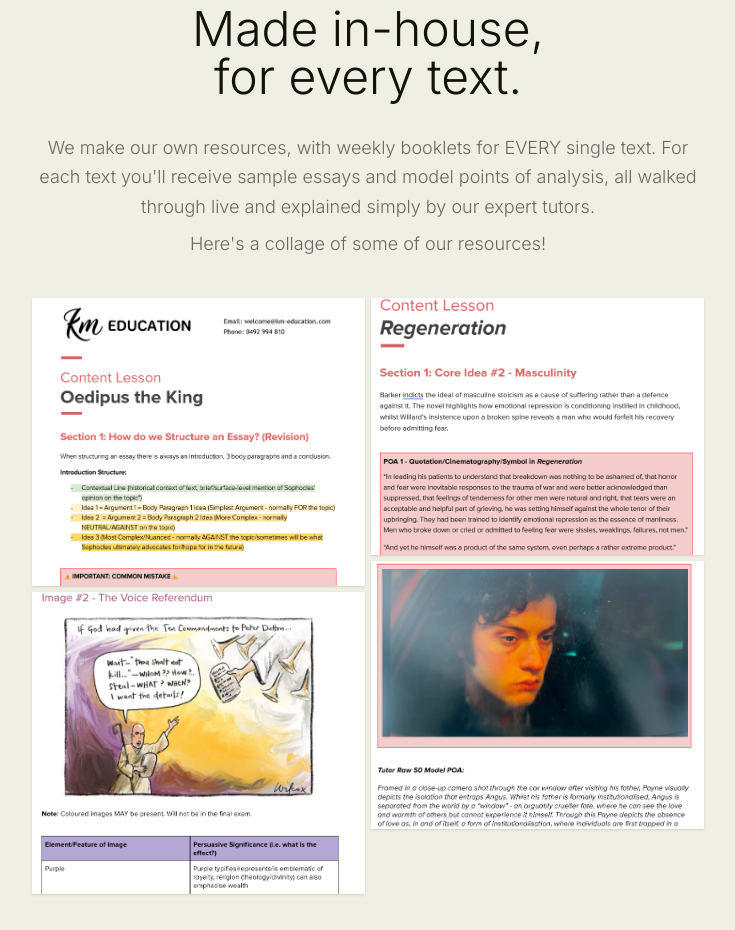
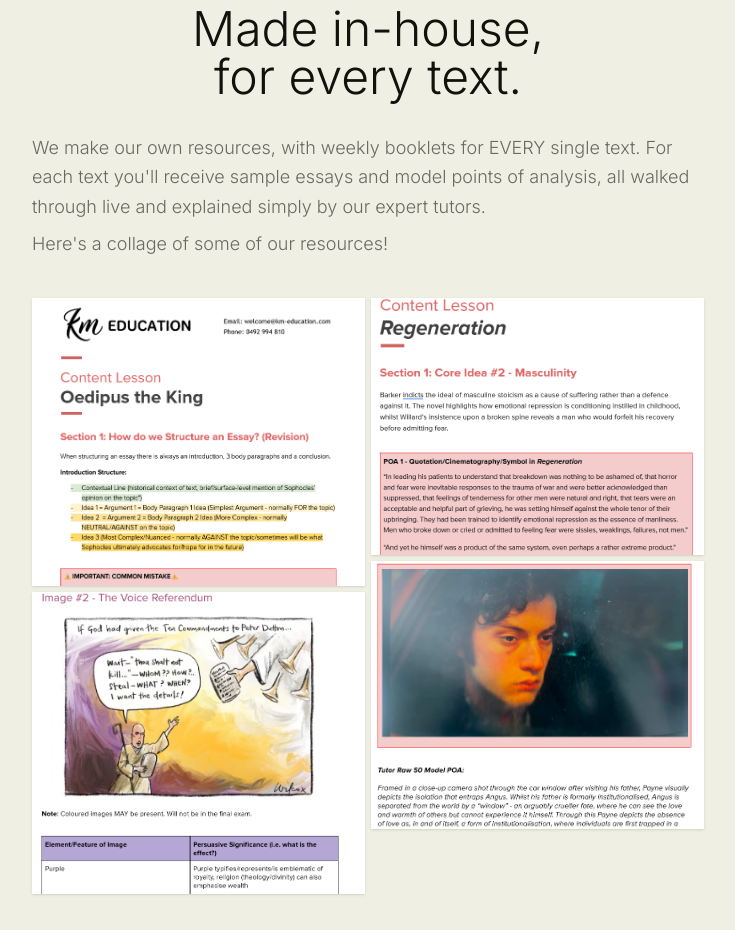
Before and after one commit to Malkri/km-education, a Next.js app: page /vce-english in a window 1280 px wide. Shown: the part 2360-3290 px from the top of the page, without its empty margins (272-1007 px from the left). Built offline with nearby package versions, Linux system fonts and the light colour scheme.

Commit message:
Left-align paragraph text under centered Our Resources heading

```diff
--- a/src/app/vce-english/page.tsx
+++ b/src/app/vce-english/page.tsx
@@ -113,12 +113,12 @@ const data: SubjectPageData = {
           <h2 className="text-4xl lg:text-5xl font-extralight mt-4 mb-8 text-balance">
             Made in-house, for every text.
           </h2>
-          <p className="text-ink/60 font-light text-lg leading-relaxed">
+          <p className="text-ink/60 font-light text-lg leading-relaxed text-left">
             We make our own resources, with weekly booklets for EVERY single text. For each text
             you&apos;ll receive sample essays and model points of analysis, all walked through live
             and explained simply by our expert tutors.
           </p>
-          <p className="text-ink/60 font-light text-lg leading-relaxed mt-2 mb-10">
+          <p className="text-ink/60 font-light text-lg leading-relaxed mt-2 mb-10 text-left">
             Here&apos;s a collage of some of our resources!
           </p>
           <Collage images={resourceImages} />
```
